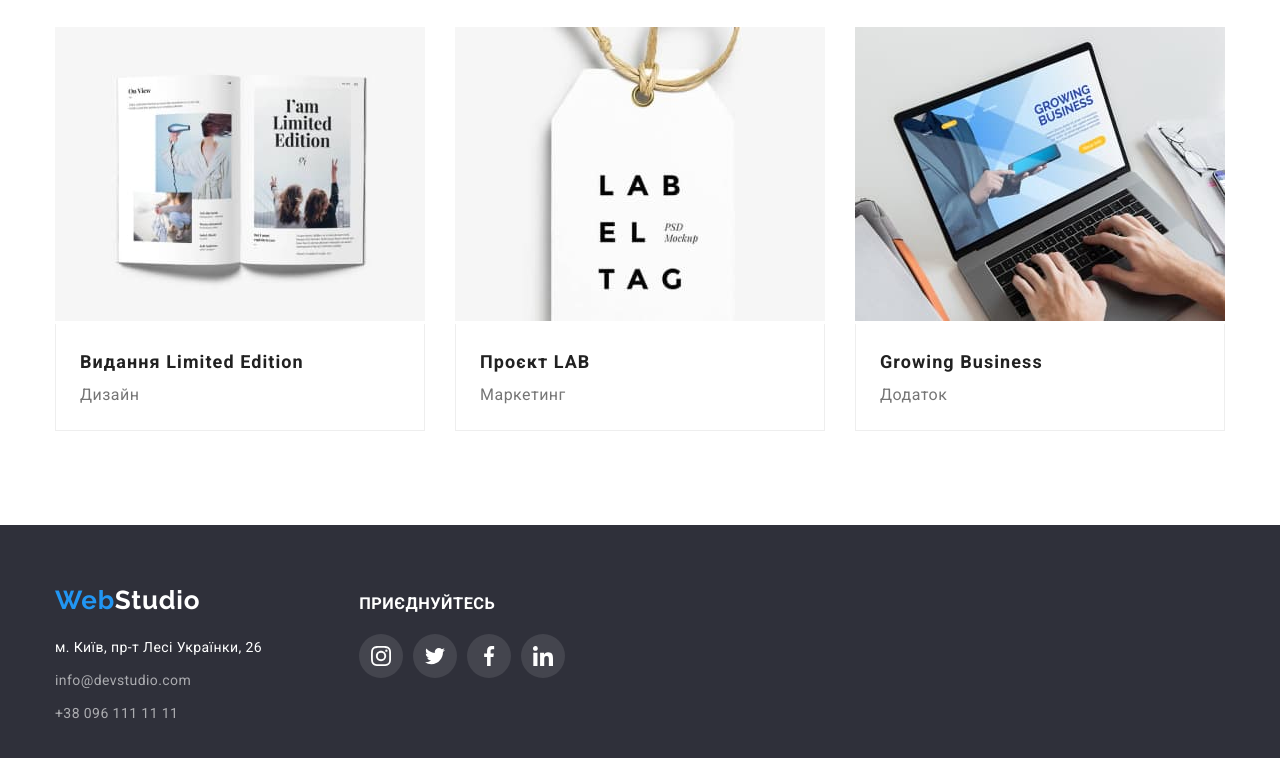
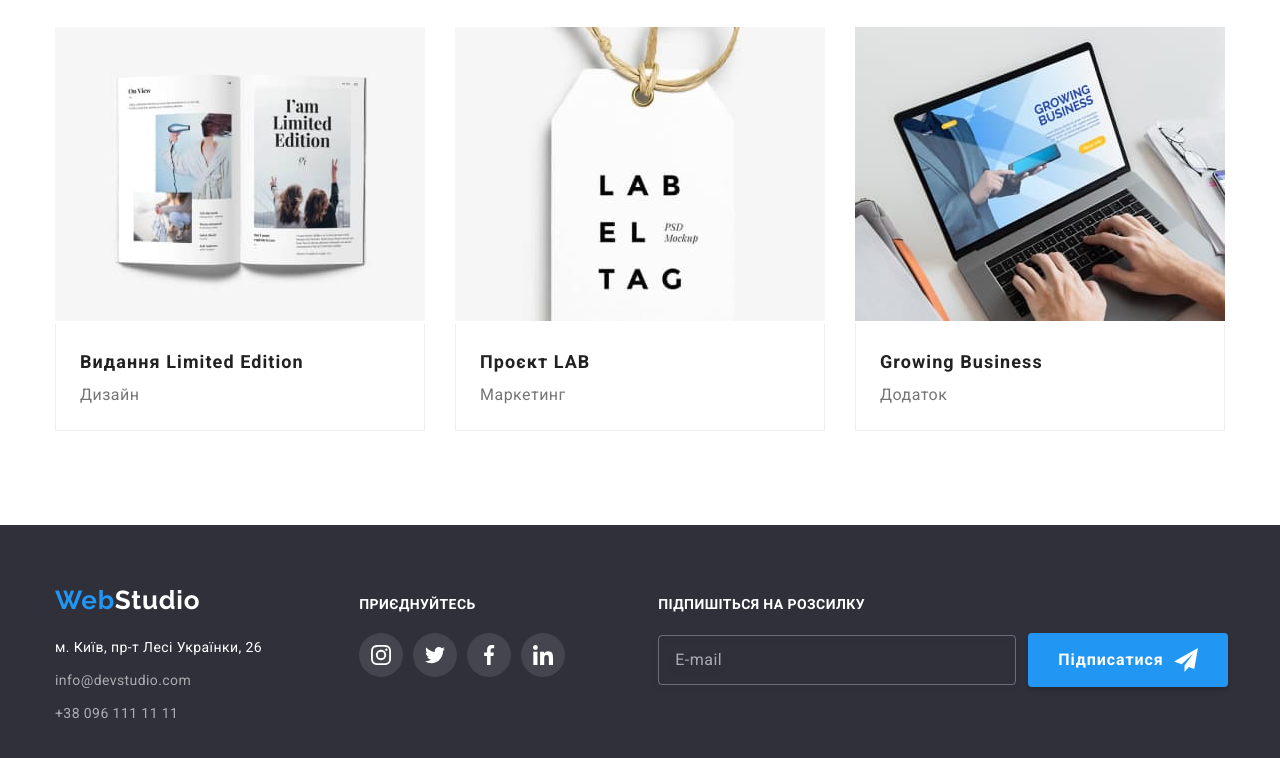
Before and after one commit to kovalovaanastasiia/goit-markup-hw-06, a plain HTML site: page portfolio.html in a window 1280 px wide. Shown: the part 1105-1863 px from the top of the page. Drawn offline with nearby package versions, Linux system fonts and the light colour scheme.

Commit message:
footer bugs

```diff
--- a/css/styles.css
+++ b/css/styles.css
@@ -559,7 +559,9 @@ position: relative;
     align-items: baseline;
 
 }
-
+.subscription {
+    margin-left: 93px;
+}
 .subscription-title {
     display: flex;
     margin-bottom: 20px;
--- a/portfolio.html
+++ b/portfolio.html
@@ -187,7 +187,7 @@
             </address>
             </div>
                 <div class="footer-social-links">
-                <h3 class="join">ПРИЄДНУЙТЕСЬ</h3>
+                    <p class="join">ПРИЄДНУЙТЕСЬ</p>
                     <ul class="social-links-list">
                         <li class="social-link">
                             <a class="footer-item" href="#" target="_blank">
@@ -218,6 +218,25 @@
                             </a>
                         </li>
                 </div>
+            <div class="subscription">
+                <p class="subscription-title">Підпишіться на розсилку</p>
+                <form class="subscription-form">
+                    <label>
+                        <input
+                        class="subscription-input"
+                        type="email"
+                        name="subscription-input"
+                        placeholder="E-mail"
+                        required
+                        >
+                    </label>
+                    <button class="subscription-button" type="submit">Підписатися
+                        <svg class="subscription-icon" width="24" height="24">
+                            <use href="./images/icons.svg#icon-send"></use>
+                          </svg>
+                    </button>
+                </form>
+            </div>
         </div>
         </footer>
 </body>
```
Also changed, not shown: index.html (+3 -3 lines). Lines whose indentation alone changed are shown as unchanged.
